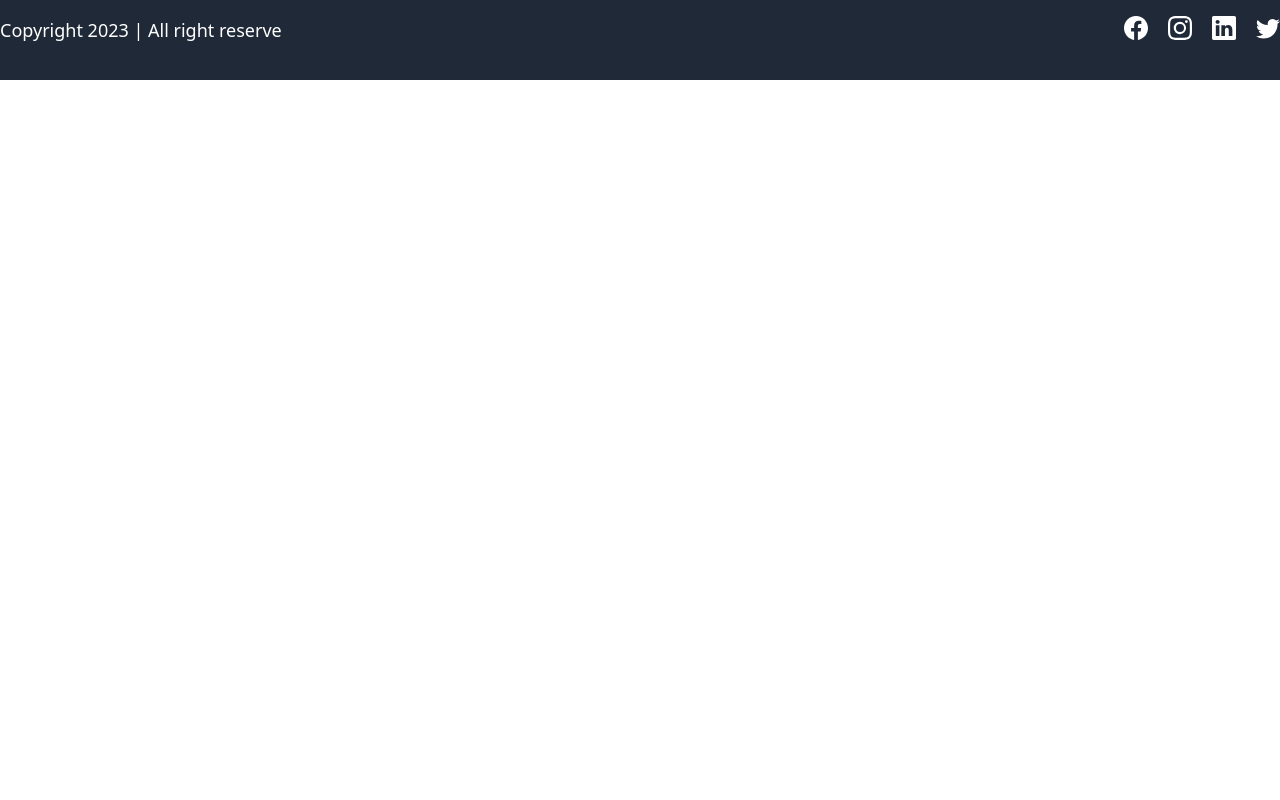
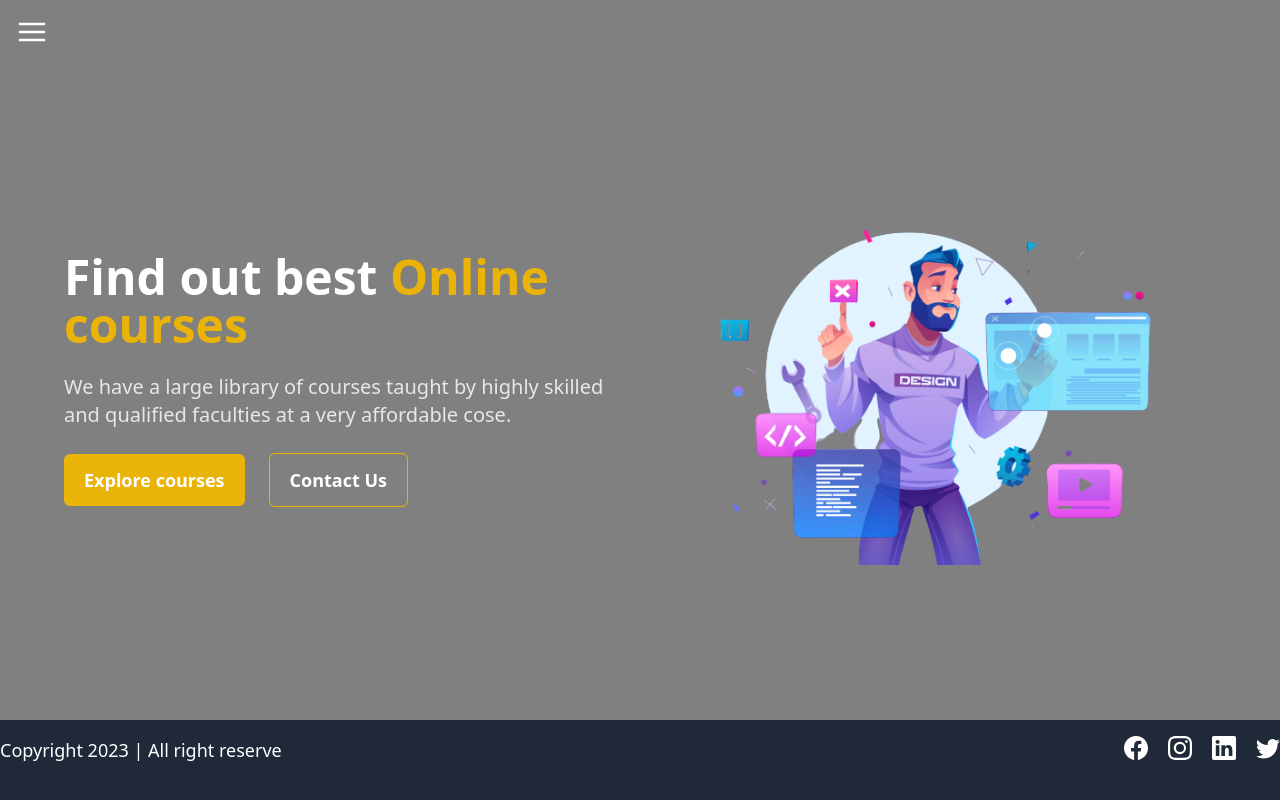
Before and after one commit to rohitdubey629/learning_management_system, a React (Vite) app: page / in a window 1280 px wide. Built offline with nearby package versions, Linux system fonts and the light colour scheme.

Commit message:
Added basic layout and add to gomePage

```diff
--- a/src/App.jsx
+++ b/src/App.jsx
@@ -1,10 +1,13 @@
+import { Route, Routes } from "react-router-dom";
 import "./App.css";
-import Footer from "./components/Footer";
+import HomePage from "./pages/HomePage";
 
 function App() {
   return (
     <>
-      <Footer />
+      <Routes>
+        <Route path="" element={<HomePage />}></Route>
+      </Routes>
     </>
   );
 }
--- a/src/index.css
+++ b/src/index.css
@@ -6,4 +6,5 @@
   margin: auto;
   max-width: 1440px;
   position: relative;
+  background-color: gray;
 }
--- a/src/layout/HomeLayout.jsx
+++ b/src/layout/HomeLayout.jsx
@@ -1,7 +1,71 @@
-import React from "react";
+import { AiFillCloseCircle } from "react-icons/ai";
+import { FiMenu } from "react-icons/fi";
+import { Link } from "react-router-dom";
+import Footer from "../components/Footer";
+const HomeLayout = ({ children }) => {
+  function changeWidth() {
+    const drawerSide = document.getElementsByClassName("drawer-side");
+    drawerSide[0].style.width = "auto";
+  }
 
-const HomeLayout = () => {
-  return <div></div>;
+  function hideDrawer() {
+    const element = document.getElementsByClassName("drawer-toggle");
+    element[0].checked = false;
+
+    const drawerSide = document.getElementsByClassName("drawer-side");
+    drawerSide[0].style.width = "0";
+  }
+
+  function onLogout(e) {
+    e.preventDefault();
+
+    // todo
+    navigate("/");
+  }
+
+  return (
+    <div className="min-h-[90vh]">
+      <div className="drawer absolute left-0 z-50 w-full">
+        <input id="my-drawer" type="checkbox" className="drawer-toggle" />
+        <div className="drawer-content">
+          <label htmlFor="my-drawer">
+            <FiMenu
+              onClick={changeWidth}
+              size={"32px"}
+              className="font-bold text-white m-4"
+            />
+          </label>
+        </div>
+        <div className="drawer-side w-0">
+          <label htmlFor="my-drawer" className="drawer-overlay"></label>
+          <ul className="menu p-4 w-48 sm:w-80 bg-base-200 text-base-content relative">
+            <li className="w-fit absolute right-2 z-50">
+              <button onClick={hideDrawer}>
+                <AiFillCloseCircle size={24} />
+              </button>
+            </li>
+            <li>
+              <Link to="/"> Home </Link>
+            </li>
+
+            <li>
+              <Link to="/about"> About us </Link>
+            </li>
+            <li>
+              <Link to="/contact"> Contact us </Link>
+            </li>
+            <li>
+              <Link to="/courses"> All courses </Link>
+            </li>
+          </ul>
+        </div>
+      </div>
+
+      {children}
+
+      <Footer />
+    </div>
+  );
 };
 
 export default HomeLayout;
--- /dev/null
+++ b/src/pages/HomePage.jsx
@@ -0,0 +1,41 @@
+import { Link } from "react-router-dom";
+
+import homePageMainImage from "../assets/Images/homePageMainImage.png";
+import HomeLayout from "../layout/HomeLayout";
+const Home = () => {
+  return (
+    <HomeLayout>
+      <div className="pt-10 text-white flex items-center justify-center gap-10 mx-16 h-[90vh]">
+        <div className="w-1/2 space-y-6">
+          <h1 className="text-5xl font-semibold">
+            Find out best{" "}
+            <span className="text-yellow-500 font-bold">Online courses</span>
+          </h1>
+          <p className="text-xl text-gray-200">
+            We have a large library of courses taught by highly skilled and
+            qualified faculties at a very affordable cose.
+          </p>
+
+          <div className="space-x-6">
+            <Link to="/courses">
+              <button className="bg-yellow-500 px-5 py-3 rounded-md font-semibold text-lg cursor-pointer hover:bg-yellow-600 transition-all ease-in-out duration-300">
+                Explore courses
+              </button>
+            </Link>
+            <Link to="/contacts">
+              <button className="border border-yellow-500 px-5 py-3 rounded-md font-semibold text-lg cursor-pointer hover:bg-yellow-600 transition-all ease-in-out duration-300">
+                Contact Us
+              </button>
+            </Link>
+          </div>
+        </div>
+
+        <div className="w-1/2 flex items-center justify-center">
+          <img src={homePageMainImage} alt="home page" />
+        </div>
+      </div>
+    </HomeLayout>
+  );
+};
+
+export default Home;
```
Also changed, not shown: src/assets/Images/homePageMainImage.png (added).
